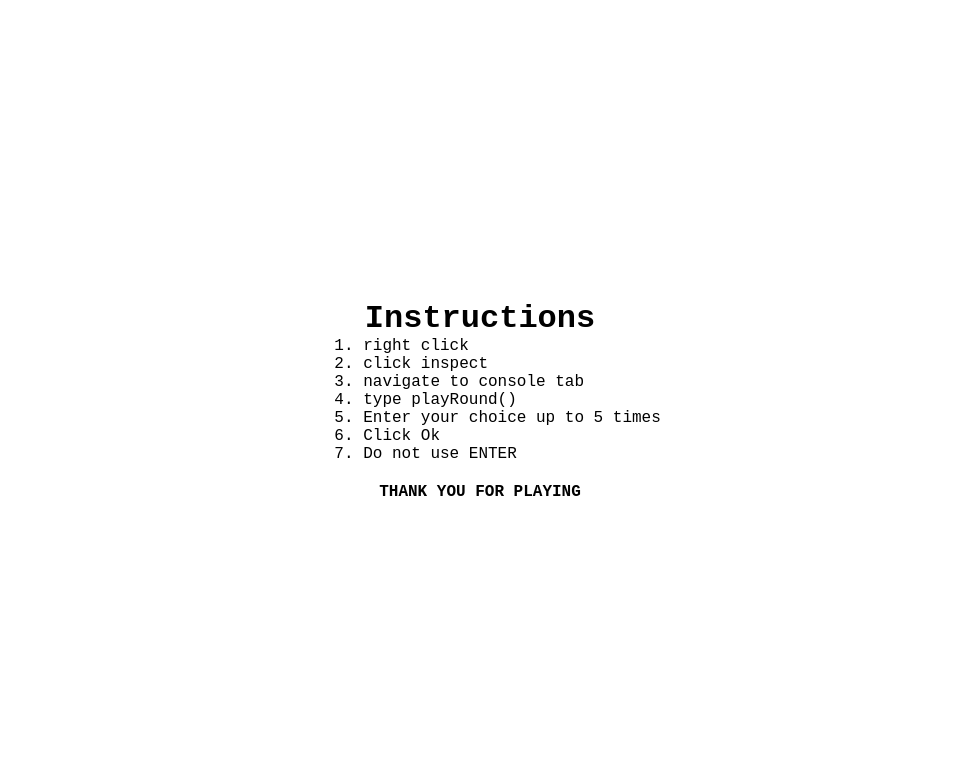
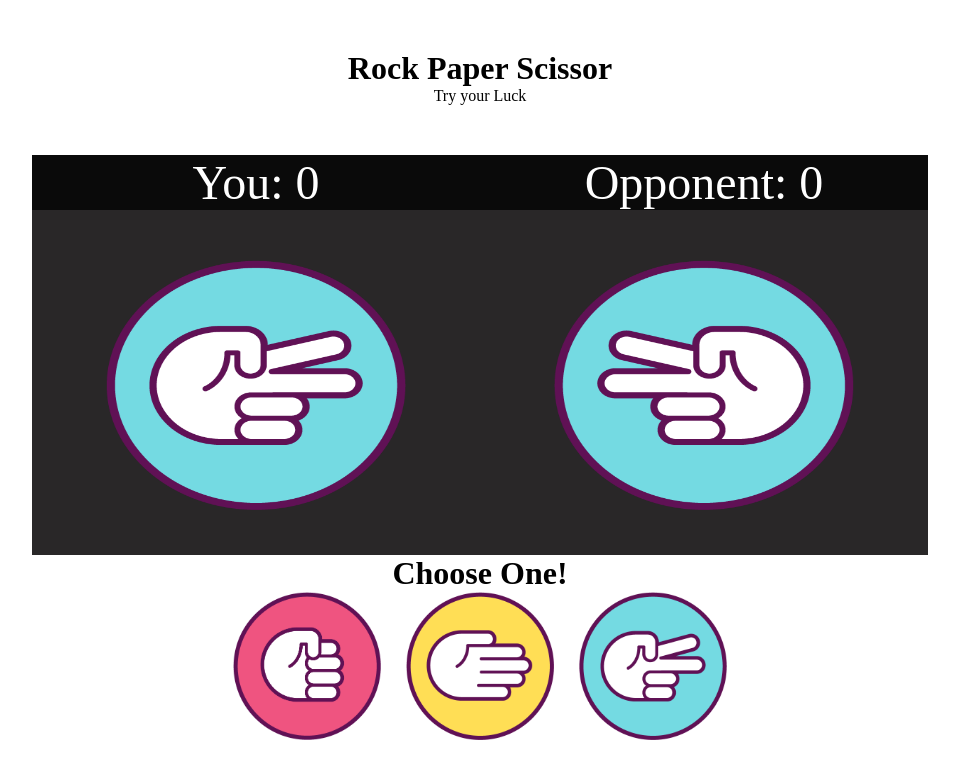
Before and after one commit to c0dezer000/odinRockPaperScissor, a plain HTML site: page index.html in a window 1280 px wide. Shown: the whole page, without its empty margins (160-1119 px from the left). Drawn offline with Linux system fonts and the light colour scheme.

Commit message:
first commit

```diff
--- a/index.html
+++ b/index.html
@@ -7,7 +7,7 @@
     <title>Document</title>
 </head>
 <body>
-    <h1>Instructions</h1>
+    <!-- <h1>Instructions</h1>
     <ol>
         <li>right click</li>
         <li>click inspect</li>
@@ -18,7 +18,35 @@
         <li>Do not use ENTER</li>
 
     </ol>
-    <p>Thank you for playing</p>
+    <p>Thank you for playing</p> -->
+    <div class="container">
+        <div class="header">
+            <h1>Rock Paper Scissor</h1>
+            <p>Try your Luck</p>
+        </div>
+        <div class="display">
+            <div class="myDisplay">
+                <p id="yourScore">You: 0</p>
+                <img src="assets/clipart4288836.png" id="playerPick">
+            </div>
+            <div class="opponentsDisplay">
+                <p id="opponentScore">Opponent: 0</p>
+                <img src="assets/clipart4288836.png" id="opponentsPickPick">
+            </div>
+        </div>
+        <div class="btnField">
+            <div class="">
+                <h1>Choose One!</h1>
+            </div>
+            <div class="buttons">
+                <button><img src="assets/pngaaa.com-3313783.png" id="rockBtn" class="optionBtn"></button>
+                <button><img src="assets/pngaaa.com-3313779.png" id="paperBtn" class="optionBtn"></button>
+                <button><img src="assets/clipart4288836.png" id="scissorBtn" class="optionBtn"></button>
+            </div>
+        </div>
+
+    </div>
+
     <script src="index.js"></script>
 </body>
 </html>
--- a/index.js
+++ b/index.js
@@ -10,7 +10,7 @@ function playRound(){
         const computerSelection = getComputerChoice()
         const humanSelection = getHumanChoice()
         if (humanSelection !== "rock" && humanSelection !== "paper" && humanSelection !== "scissor") {
-            return "Enter valid option";
+            prompt("Enter Valid option")
         }
 
         if(humanSelection === computerSelection){
--- a/style.css
+++ b/style.css
@@ -3,7 +3,75 @@
     padding: 0;
     box-sizing: border-box;
 }
-body{
+.header{
+    display: flex;
+    align-items: center;
+    justify-content: center;
+    flex-direction: column;
+    padding: 50px;
+}
+.display{
+    display: flex;
+    align-items: center;
+    justify-content: space-around;
+    margin: 0 15%;
+}
+.myDisplay, .opponentsDisplay{
+    width: 550px;
+    height: 400px;
+    background-color: rgb(41,39,40);
+    display: flex;
+    align-items: center;
+    flex-direction: column;
+    overflow: hidden;
+}
+#yourScore, #opponentScore{
+    color: white;
+    font-size: 48px;
+    background-color: rgb(10,10,10);
+    width: 100%;
+    text-align: center;
+}
+#playerPick{
+    width: 300px;
+    height: 300px;
+    padding-top: 50px;
+}
+#opponentsPickPick{
+    width: 300px;
+    height: 300px;
+    padding-top: 50px;
+    transform: scaleX(-1);
+}
+.btnField{
+    display: flex;
+    align-items: center;
+    justify-content: center;
+    flex-direction: column;
+}
+.buttons{
+    display: flex;
+    align-items: center;
+    justify-content: space-evenly;
+    gap: 15px;
+    width: 40%;
+}
+button{
+    width: 150px;
+    height: 150px;
+    background: none;
+    outline: none;
+    border: none;
+    overflow: hidden;
+}
+button:hover{
+    transform: scale(1.05);
+}
+.optionBtn{
+    width: 148px;
+}
+/* body{
+
     display: flex;
     align-items: center;
     justify-content: center;
@@ -18,4 +86,4 @@ p{
     margin-top: 20px;
     text-transform: uppercase;
     font-weight: bolder;
-}
+} */
```
Also changed, not shown: assets/clipart4288836.png (added), assets/pngaaa.com-3313779.png (added), assets/pngaaa.com-3313783.png (added).
